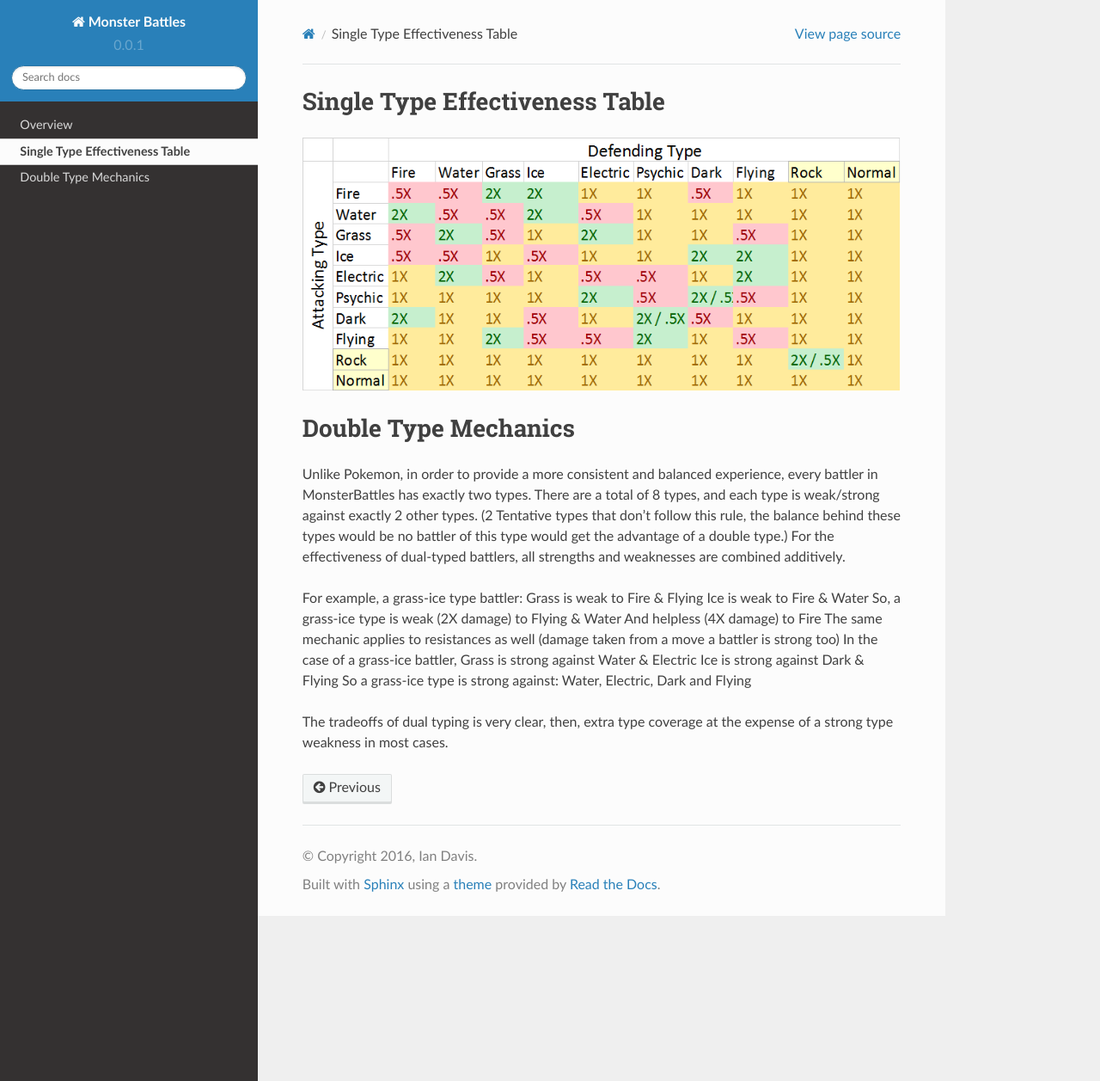
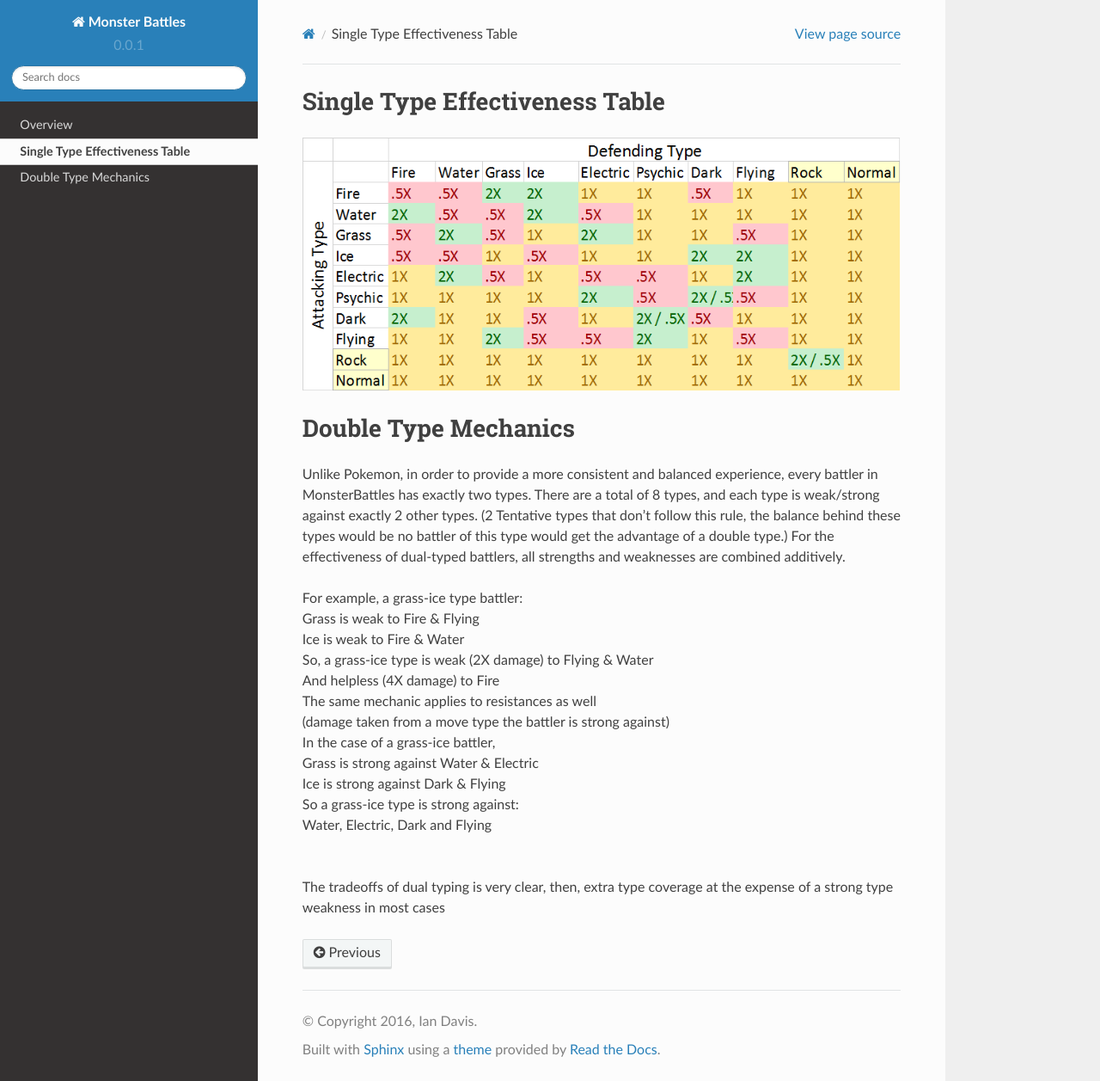
Before and after one commit to TheKewlStore/MonsterBattles, a Sphinx documentation site: the page built from doc/source/type-effectiveness.rst, in a window 1280 px wide and 1257 px high. Shown: the whole window at 86% size. Built offline with Sphinx 7.4.7 and the Read the Docs theme 2.0.0, drawn with Linux system fonts in a browser that asks for light colours.

Commit message:
Updating documentation

```diff
--- a/doc/source/type-effectiveness.rst
+++ b/doc/source/type-effectiveness.rst
@@ -9,16 +9,17 @@ Unlike Pokemon, in order to provide a more consistent and balanced experience, e
 There are a total of 8 types, and each type is weak/strong against exactly 2 other types. (2 Tentative types that don't follow this rule, the balance behind these types would be no battler of this type would get the advantage of a double type.)
 For the effectiveness of dual-typed battlers, all strengths and weaknesses are combined additively.
 
-For example, a grass-ice type battler:
-Grass is weak to Fire & Flying
-Ice is weak to Fire & Water
-So, a grass-ice type is weak (2X damage) to Flying & Water
-And helpless (4X damage) to Fire
-The same mechanic applies to resistances as well (damage taken from a move a battler is strong too)
-In the case of a grass-ice battler,
-Grass is strong against Water & Electric
-Ice is strong against Dark & Flying
-So a grass-ice type is strong against:
-Water, Electric, Dark and Flying
-
-The tradeoffs of dual typing is very clear, then, extra type coverage at the expense of a strong type weakness in most cases.
+| For example, a grass-ice type battler:
+| Grass is weak to Fire & Flying
+| Ice is weak to Fire & Water
+| So, a grass-ice type is weak (2X damage) to Flying & Water
+| And helpless (4X damage) to Fire
+| The same mechanic applies to resistances as well
+| (damage taken from a move type the battler is strong against)
+| In the case of a grass-ice battler,
+| Grass is strong against Water & Electric
+| Ice is strong against Dark & Flying
+| So a grass-ice type is strong against:
+| Water, Electric, Dark and Flying
+|
+The tradeoffs of dual typing is very clear, then, extra type coverage at the expense of a strong type weakness in most cases
```
